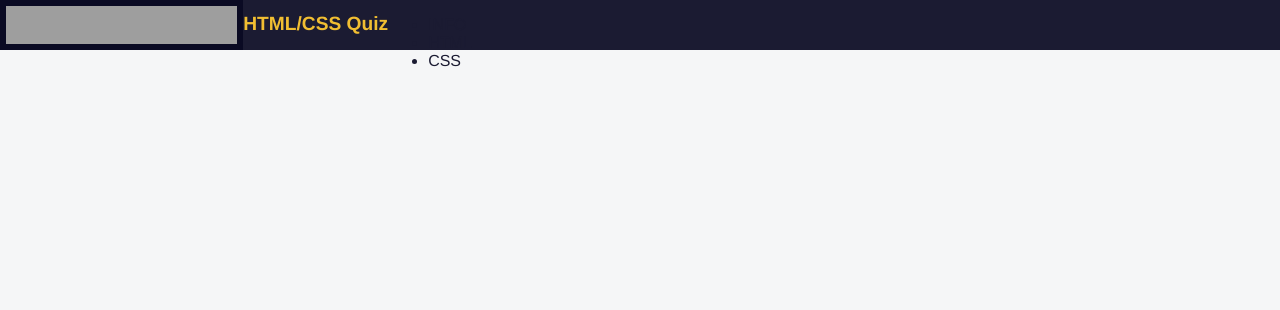
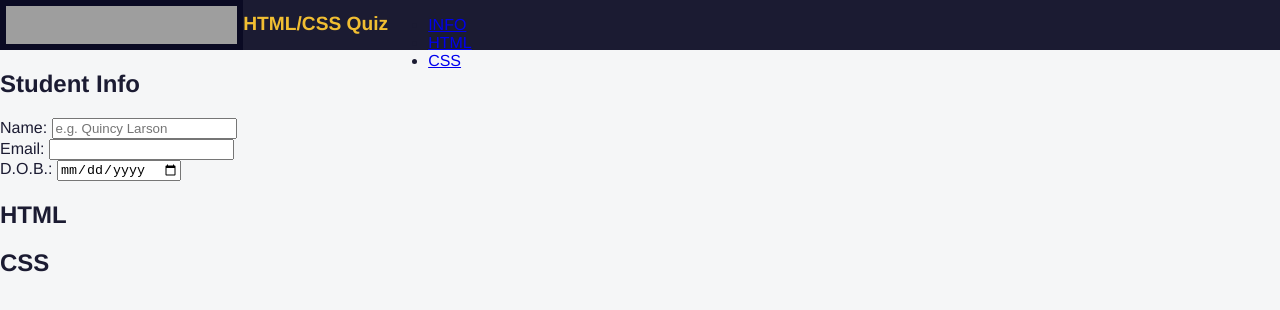
Before and after one commit to Raph3046/a-quiz, a plain HTML site: page index.html in a window 1280 px wide. Drawn offline with Linux system fonts and the light colour scheme; grey boxes are pictures that could not be loaded.

```diff
--- a/index.html
+++ b/index.html
@@ -14,12 +14,36 @@
       <h1>HTML/CSS Quiz</h1>
       <nav>
         <ul>
-          <li><a>INFO</a></li>
-          <li><a>HTML</a></li>
-          <li><a>CSS</a></li>
+          <li><a href="#student-info">INFO</a></li>
+          <li><a href="#html-questions">HTML</a></li>
+          <li><a href="#css-questions">CSS</a></li>
 			  </ul>
       </nav>
     </header>
-    <main></main>
+    <main>
+      <form method="post" action="https://freecodecamp.org/practice-project/accessibility-quiz">
+        <section role="region" aria-labelledby="student-info">
+          <h2 id="student-info">Student Info</h2>
+          <div class="info">
+            <label for="student-name">Name:</label>
+            <input type="text" name="student-name" id="student-name" placeholder="e.g. Quincy Larson" />
+          </div>
+          <div class="info">
+            <label for="student-email">Email:</label>
+            <input type="email" name="student-email" id="student-email" />
+          </div>
+          <div class="info">
+            <label for="birth-date">D.O.B.:</label>
+            <input type="date" name="birth-date" id="birth-date" />
+          </div>
+        </section>
+        <section role="region" aria-labelledby="html-questions">
+          <h2 id="html-questions">HTML</h2>
+        </section>
+        <section role="region" aria-labelledby="css-questions">
+          <h2 id="css-questions">CSS</h2>
+        </section>
+      </form>
+    </main>
   </body>
 </html>
```
